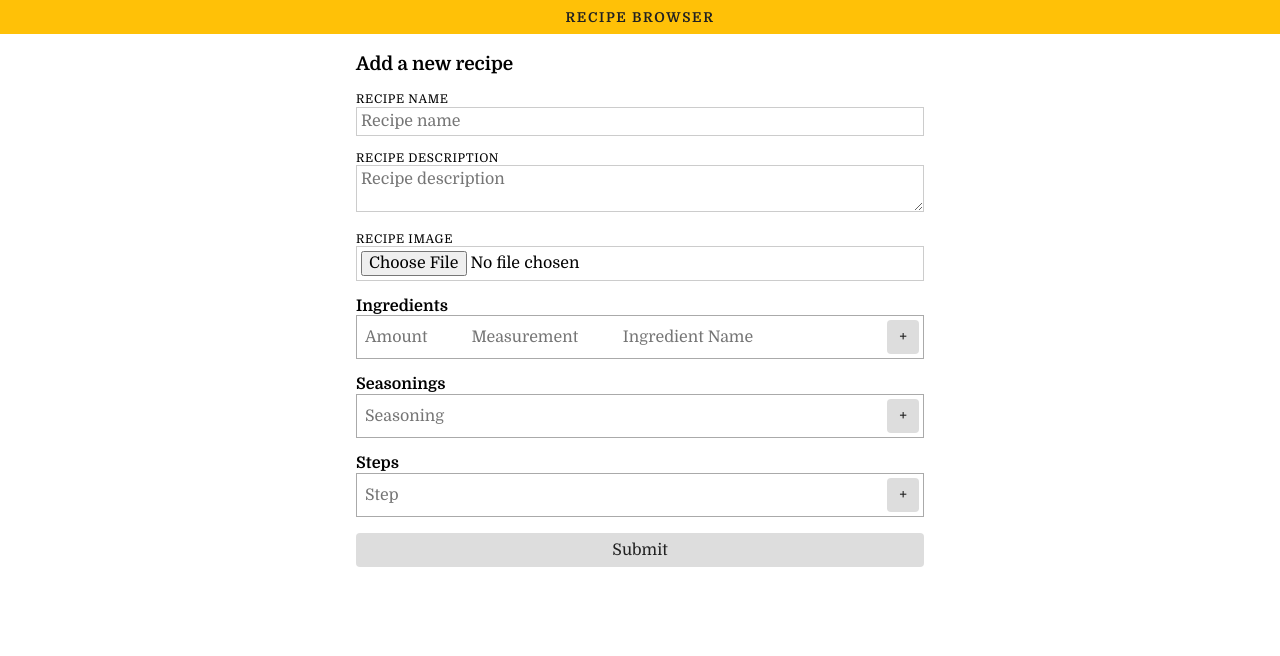
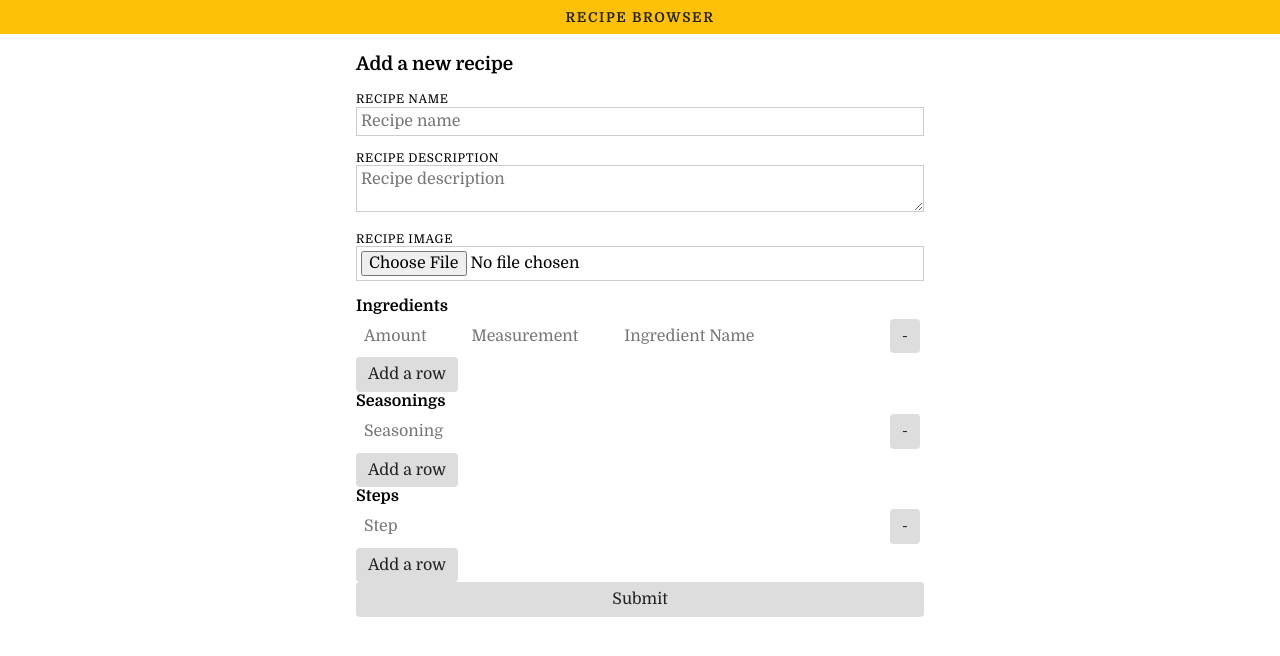
Before and after one commit to acrawford13/recipe-browser, a React app: page /recipes/add in a window 1280 px wide. Shown: the top 656 px of the page. Built offline with nearby package versions, Linux system fonts and the light colour scheme.

Commit message:
Change form to populate data on componentWillMount

```diff
--- a/src/components/UI/Forms/Sections/MultiFieldFormSection/MultiFieldFormSection.js
+++ b/src/components/UI/Forms/Sections/MultiFieldFormSection/MultiFieldFormSection.js
@@ -1,6 +1,7 @@
 import React from 'react';
 
 import Input from '../../Input/Input';
+
 
 const multiFieldFormSection = (props) => {
     // map default fields to array
@@ -46,7 +47,10 @@ const multiFieldFormSection = (props) => {
                         <span className="button button--remove" onClick={(e) => {props.removeField(e, row.id, props.id)}}>-</span>
                 </div>)
             )}
-            <div className="multiInput-row multiInput-row--active">
+
+            <span className="button button--add" onClick={(e) => {props.addField(e, props.id)}}>Add a row</span>
+
+            {/* <div className="multiInput-row multiInput-row--active">
                 {defaultFields.map(
                     field => (
                         <Input
@@ -55,8 +59,7 @@ const multiFieldFormSection = (props) => {
                             changed={(e) => {props.onChangeHandler(e, field.id, props.id)}} />
                     )
                 )}
-                <span className="button button--add" onClick={(e) => {props.addField(e, props.id)}}>+</span>
-            </div>
+            </div> */}
         </div>
     )
 }
--- a/src/containers/RecipeForm/RecipeForm.js
+++ b/src/containers/RecipeForm/RecipeForm.js
@@ -76,6 +76,18 @@ class recipeForm extends Component {
                 }
             }
         }
+    }
+
+    componentWillMount() {
+        const formData = {...this.state.form.fields};
+        for(let fieldName in formData){
+            if(formData[fieldName].fieldType && formData[fieldName].fieldType === 'multi'){
+                formData[fieldName] = update(formData[fieldName], {
+                    data: {[fieldName + new Date().getTime()] : {$set: {...formData[fieldName].defaultFields}}}
+                })
+            }
+        }
+        this.setState({form: update(this.state.form, {fields: {$set: formData}})});
     }
 
     onChangeHandler = (e, fieldId) => {
@@ -170,20 +182,89 @@ class recipeForm extends Component {
         })
     }
 
-    editActiveInputHandler = (e, fieldId, groupId) => {
+    handleSubmission = (e) => {
+
+        const dataToArray = (data) => {
+            let isEmpty = true;
+            const dataArray = Object.keys(data).map(
+                dataId => Object.keys(data[dataId]).map(
+                    fieldId => {
+                        if(isEmpty && data[dataId][fieldId].value) {
+                            isEmpty = false;
+                        }
+                        return data[dataId][fieldId].value
+                    }
+                )
+            );
+            return isEmpty ? '' : dataArray;
+        }
+
+        const dataToObject = (data) => {
+            let isEmpty = true;
+            const dataObject = Object.keys(data).map(
+                dataId => {
+                    const value = {};
+                    for (let key in data[dataId]){
+                        if(isEmpty && data[dataId][key].value){
+                            isEmpty = false;
+                        }
+                        value[key] = data[dataId][key].value;
+                    }
+                    return value;
+                }
+            )
+            return isEmpty ? '' : dataObject;
+        }
+
+        e.preventDefault();
+
+        let fieldData = this.state.form.fields;
+        for (let fieldName in fieldData){
+            if(fieldData[fieldName].defaultFields){
+                const defaults = {...fieldData[fieldName].defaultFields};
+                for (let defaultKey in fieldData[fieldName].defaultFields){
+                    if (fieldData[fieldName].defaultFields[defaultKey].value){
+                        fieldData = update(fieldData, {[fieldName]: {data: {[defaultKey + new Date().getTime()]: {$set: defaults}}}})
+                        fieldData = update(fieldData, {[fieldName]: {defaultFields: {[defaultKey]: {value: {$set: ''}}}}});
+                    }
+                }
+            }
+        }
+
         this.setState({
             form: update(this.state.form, {
-                fields: {
-                    [groupId]: {
-                        defaultFields: {
-                            [fieldId]: {
-                                value: {$set: e.target.value}
-                            }
-                        }
-                    }
+                fields: {$set: fieldData}
+            })}
+        );
+
+        let submitData = {...fieldData};
+
+        for (let fieldName in submitData) {
+            let field = {...submitData[fieldName]};
+            if (field.fieldType === 'multi') {
+                let formFields = Object.keys(field.defaultFields);
+                if(formFields.length === 1){
+                    // if there is only one default field, submit data as an array
+                    field = dataToArray(field.data);
+                } else {
+                    // else submit data as an object with field names
+                    field = dataToObject(field.data);
                 }
-            })
-        })
+            } else if (field.type === 'file') {
+                field = field.data ? field.data : {};
+            } else {
+                field = field.value;
+            }
+            submitData = update(submitData, {[fieldName]: {$set: field}});
+        }
+
+        // axios.post('https://private-anon-bd952d998b-reactnativemockapi.apiary-mock.com/recipes', submitData)
+        //     .then(res => {
+        //         console.log(res.data)
+        //     });
+
+        console.log(fieldData);
+        console.log(submitData);
     }
 
     render() {
@@ -196,7 +277,6 @@ class recipeForm extends Component {
         }
 
         const multiInputHandlers = {
-            onChangeHandler: this.editActiveInputHandler,
             onEditHandler: this.editExistingInputHandler,
             addField: this.addInputHandler,
             removeField: this.removeInputHandler
@@ -217,85 +297,8 @@ class recipeForm extends Component {
             }
         });
 
-        const dataToArray = (data) => {
-            return Object.keys(data).map(
-                dataId => Object.keys(data[dataId]).map(
-                    fieldId => data[dataId][fieldId].value
-                )
-            );
-        }
-
-        const dataToObject = (data) => {
-            return Object.keys(data).map(
-                dataId => {
-                    const value = {};
-                    for (let key in data[dataId]){
-                        value[key] = data[dataId][key].value;
-                    }
-                    return value;
-                }
-            )
-        }
-
         return (
-            <form className="form" onSubmit={(e) => {
-                    e.preventDefault();
-                    let submitData = {...this.state.form.fields};
-
-                    for (let fieldName in submitData) {
-                        let field = {...submitData[fieldName]};
-                        if (field.type === 'multi') {
-                            let formFields = Object.keys(field.defaultFields);
-                            if(formFields.length === 1){
-                                // if there is only one default field, submit data as an array
-                                field = dataToArray(field.data);
-                            } else {
-                                // else submit data as an object with field names
-                                field = dataToObject(field.data);
-                            }
-                        } else if (field.type === 'file') {
-                            if(field.data){
-                                field = field.data;
-                            }
-                        } else {
-                            field = field.value
-                        }
-                    }
-
-                    // let submitData = {};
-                    // for (let key in this.state.form.fields) {
-                    //     console.log(this.state.form.fields[key]);
-                    //     if(!this.state.form.fields[key].hasOwnProperty('data')){
-                    //         // add data from normal fields
-                    //         submitData[key] = {value: this.state.form.fields[key].value}
-                    //     } else {
-                    //         let subData = [];
-                    //         if (Object.keys(this.state.form.fields[key].data).length===1) {
-                    //             console.log(Object.keys(this.state.form.fields[key].data));
-                    //         } else {
-
-                    //         for (let key2 in this.state.form.fields[key].data) {
-                    //             let subSubData = {};
-                    //             if(Object.keys(this.state.form.fields[key].data[key2]).length === 1){
-                    //                 subSubData[key2] = this.state.form.fields[key].data[key2].value;
-                    //             } else {
-                    //                 for (let key3 in this.state.form.fields[key].data[key2]) {
-                    //                     if (Object.keys(this.state.form.fields[key].data[key2]).length === 1) {
-                    //                         subSubData = this.state.form.fields[key].data[key2][key3].value;
-                    //                     } else {
-                    //                         // put object keys into array
-                    //                         subSubData[key3] = this.state.form.fields[key].data[key2][key3].value
-                    //                     }
-                    //                 }
-                    //             }
-                    //             subData.push(subSubData);
-                    //         }
-                    //         submitData[key] = subData;
-                    //         }
-                    //     }
-                    // }
-                    console.log(submitData);
-                }}>
+            <form className="form" onSubmit={(e) => {this.handleSubmission(e)}}>
                 {formData}
                 <input type="submit" value="Submit" />
             </form>)
--- a/src/index.scss
+++ b/src/index.scss
@@ -98,14 +98,6 @@ button,
         display: flex;
         padding: 0.25rem;
         flex-wrap: wrap;
-
-        &:not(.multiInput-row--active){
-            background-color: lighten($nectarine, 45);
-        }
-
-        &:not(.multiInput-row--active):nth-child(2n){
-            background-color: lighten($nectarine, 35);
-        }
 
         &--active {
             margin-bottom: 1rem;
```
